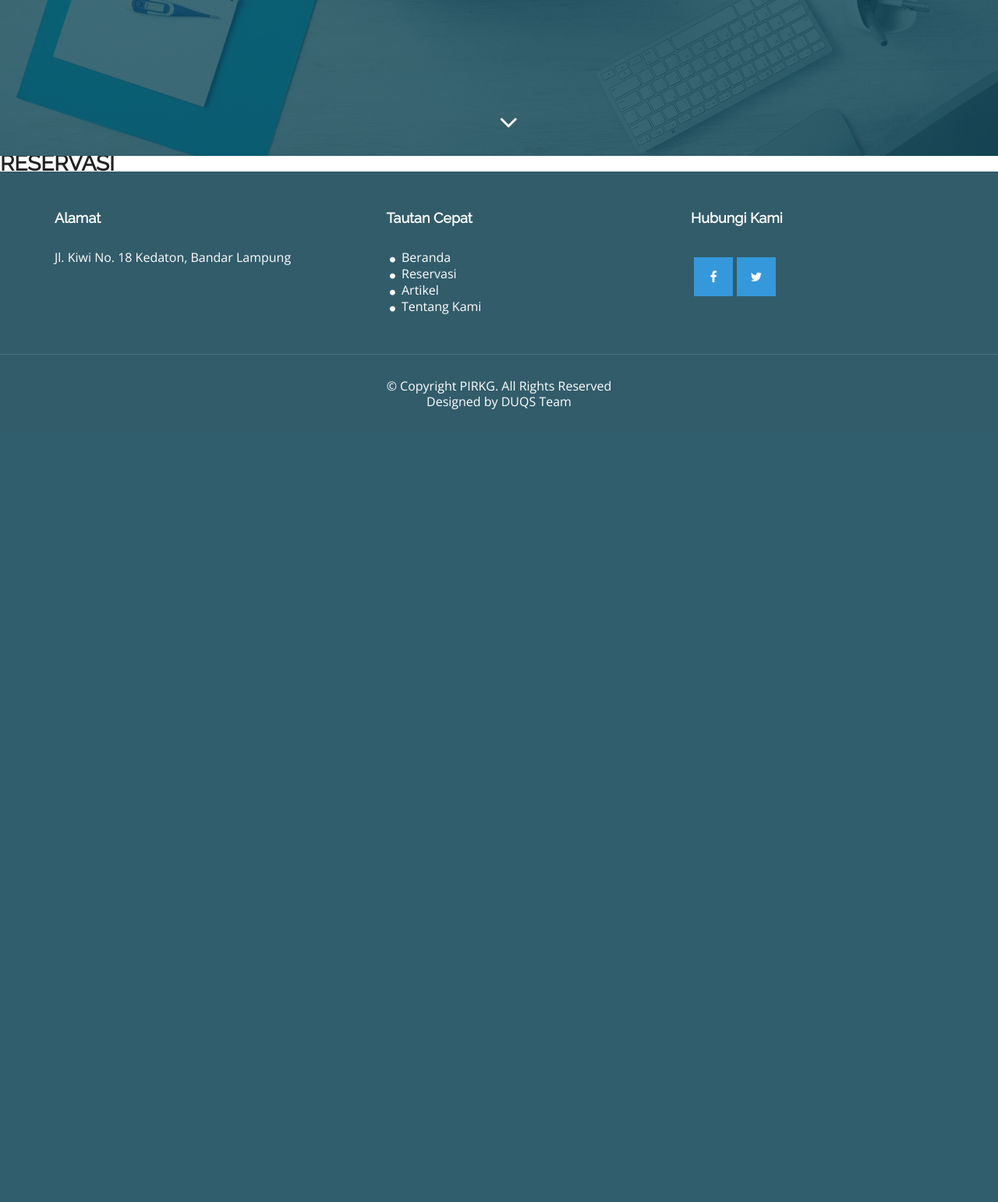
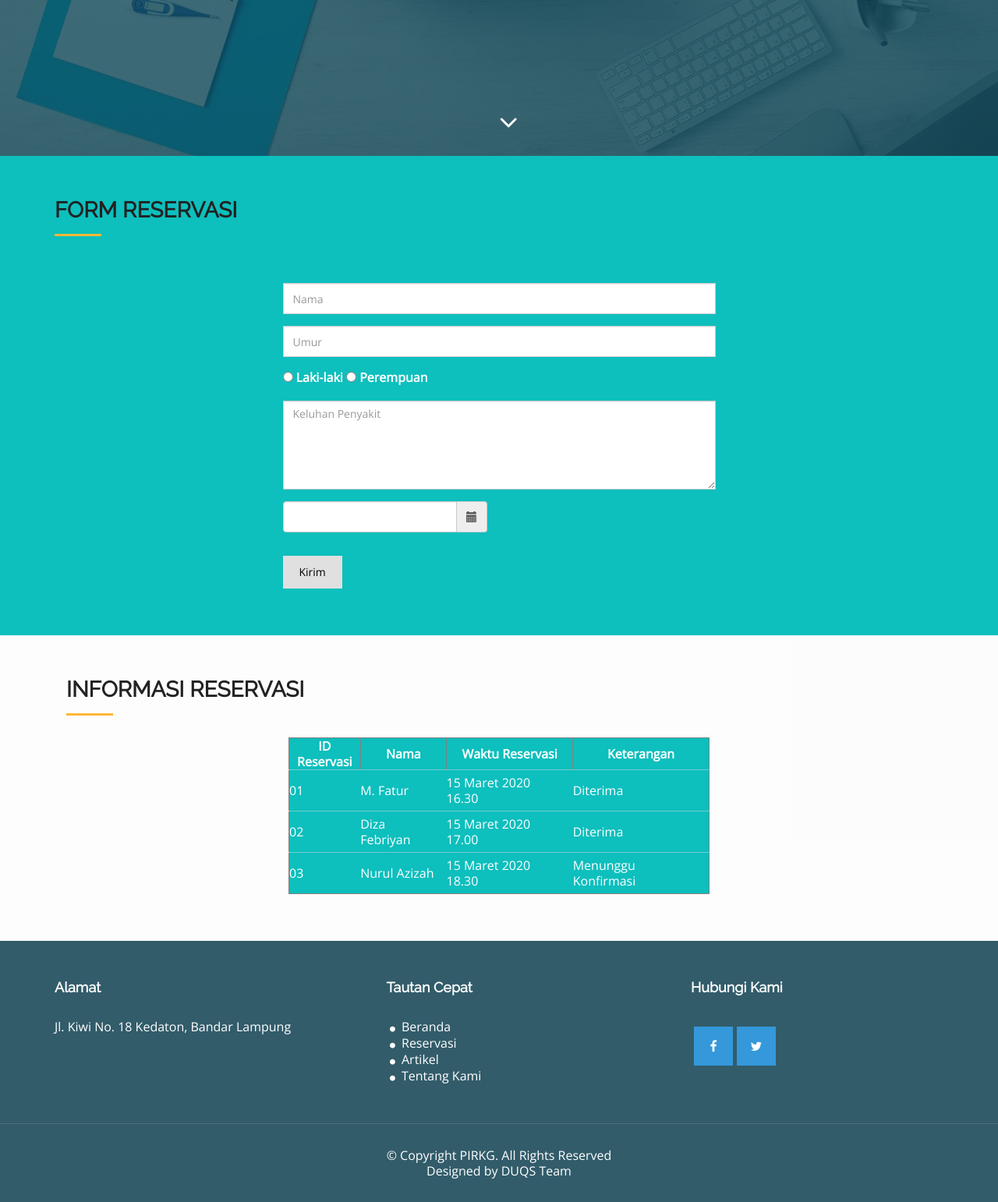
Before and after one commit to Mariadinii/PIRKG, a CodeIgniter app: page /PIRKG/reservasi in a window 1280 px wide. Shown: the part 450-1992 px from the top of the page at 78% size. Before the commit the page ends 975 px from the top, so only its background shows below. Run offline with CodeIgniter, Linux system fonts and the light colour scheme; some libraries are stand-ins or nearby versions; some web fonts are replaced.

Commit message:
Update reservasi.php
Penambahan kode program pada reservasi.php

```diff
--- a/application/views/pages/reservasi.php
+++ b/application/views/pages/reservasi.php
@@ -1 +1,112 @@
-<h2><?= $title ?></h2>
+<!--form reservasi-->
+<section id="contact" class="section-padding">
+  <div class="container">
+    <div class="row">
+      <div class="col-md-12">
+        <h2 class="ser-title">Form Reservasi</h2>
+        <hr class="botm-line">
+      </div>
+      <div class="col-md-3 col-sm-3 marb20"></div>
+      <div class="col-md-6 col-sm-6 marb20">
+        <div class="contact-info">
+          <div class="space"></div>
+          <div id="sendmessage">Reservasi Anda sudah Kami terima. Mohon tunggu konfirmasi selanjutnya.</div>
+          <div id="errormessage"></div>
+          <form action="" method="post" role="form" class="contactForm">
+            <div class="form-group">
+              <input type="text" name="name" class="form-control br-radius-zero" id="name" placeholder="Nama" data-rule="minlen:4" data-msg="Please enter at least 4 chars" />
+              <div class="validation"></div>
+            </div>
+            <div class="form-group">
+              <input type="number" class="form-control br-radius-zero" name="age" id="age" placeholder="Umur" data-rule="minlen:1" data-msg="Please enter a number" />
+              <div class="validation"></div>
+            </div>
+            <div class="form-group">
+              <div class="custom-control custom-radio custom-control-inline">
+                <input type="radio" class="custom-control-input" id="lk" name="jeniskelamin" value="Laki-laki">
+                <label class="custom-control-label" for="lk">Laki-laki</label>
+                <input type="radio" class="custom-control-input" id="pr" name="jeniskelamin" value="Perempuan">
+                <label class="custom-control-label" for="pr">Perempuan</label>
+              </div>
+            </div>
+            <div class="form-group">
+              <textarea class="form-control br-radius-zero" name="message" rows="5" data-rule="required" data-msg="Please write something for us" placeholder="Keluhan Penyakit"></textarea>
+              <div class="validation"></div>
+            </div>
+            <div class="form-group">
+	          <div class="row">
+	        	<div class='col-sm-6'>
+	              <div class="form-group">
+	                <div class='input-group date' id='datetimepicker1'>
+	                  <input type='text' class="form-control" />
+	                  <span class="input-group-addon">
+	                    <span class="glyphicon glyphicon-calendar"></span>
+	                  </span>
+	                </div>
+	              </div>
+	            </div>
+	        	<script type="text/javascript">
+	              $(function () {
+	                $('#datetimepicker1').datetimepicker();
+	              });
+	        	</script>
+	    	  </div>
+	    	</div>
+
+            <div class="form-action">
+              <button type="submit" class="btn btn-form">Kirim</button>
+            </div>
+          </form>
+        </div>
+      </div>
+      <div class="col-md-3 col-sm-3 marb20"></div>
+    </div>
+  </div>
+</section>
+<!-- / form reservasi-->
+<!-- Tabel Reservasi -->
+<section id="about" class="section-padding">
+  <div class="container">
+  	<div class="col-md-12">
+      <h2 class="ser-title">Informasi Reservasi</h2>
+      <hr class="botm-line">
+    </div>
+  	<div class="col-md-3"></div>
+    <div class="col-md-6">
+      <div class="time-info">
+        <table style="margin: 8px 0px 0px;" border="1">
+          <thead>
+            <tr>
+              <th>ID Reservasi</th>
+              <th>Nama</th>
+              <th>Waktu Reservasi</th>
+              <th>Keterangan</th>
+            </tr>
+          </thead>
+          <tbody>
+            <tr>
+          	  <td>01</td>
+              <td>M. Fatur</td>
+              <td>15 Maret 2020 16.30</td>
+              <td>Diterima</td>
+            </tr>
+            <tr>
+              <td>02</td>
+              <td>Diza Febriyan</td>
+              <td>15 Maret 2020 17.00</td>
+              <td>Diterima</td>
+            </tr>
+            <tr>
+              <td>03</td>
+              <td>Nurul Azizah</td>
+              <td>15 Maret 2020 18.30</td>
+              <td>Menunggu Konfirmasi</td>
+            </tr>
+          </tbody>
+        </table>
+      </div>
+    </div>
+    <div class="col-md-3"></div>
+  </div>
+</section>
+<!--/ tabel reservasi-->
```
